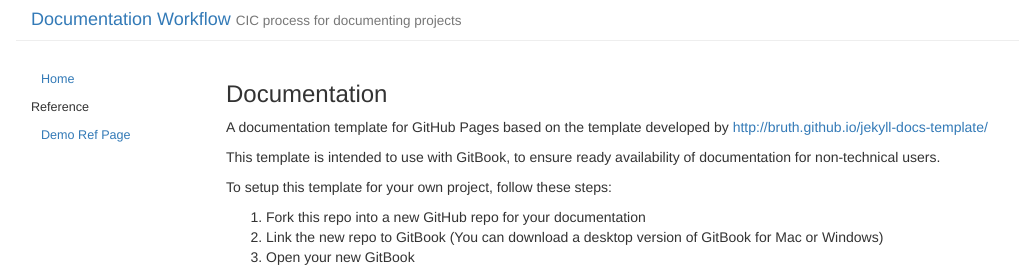
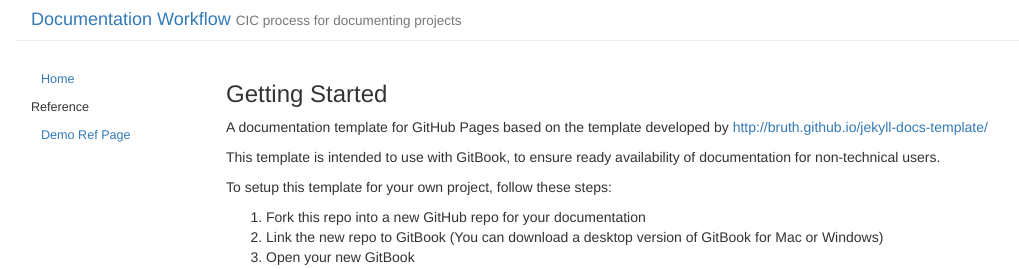
Before and after one commit to andrewresearch/doc-workflow, a Jekyll site: the page built from index.md, in a window 1280 px wide. Shown: the top 269 px of the page, without its empty margins (39-1058 px from the left). Built offline with Jekyll 4.4.1, drawn with Linux system fonts in a browser that asks for light colours.

Commit message:
Updates index.md
Auto commit by GitBook Editor

```diff
--- a/index.md
+++ b/index.md
@@ -4,7 +4,7 @@ title: CIC document workflow
 published: true
 ---
 
-### Documentation
+### Getting Started
 
 A documentation template for GitHub Pages based on the template developed by [http://bruth.github.io/jekyll-docs-template/](http://bruth.github.io/jekyll-docs-template/)
 
```
